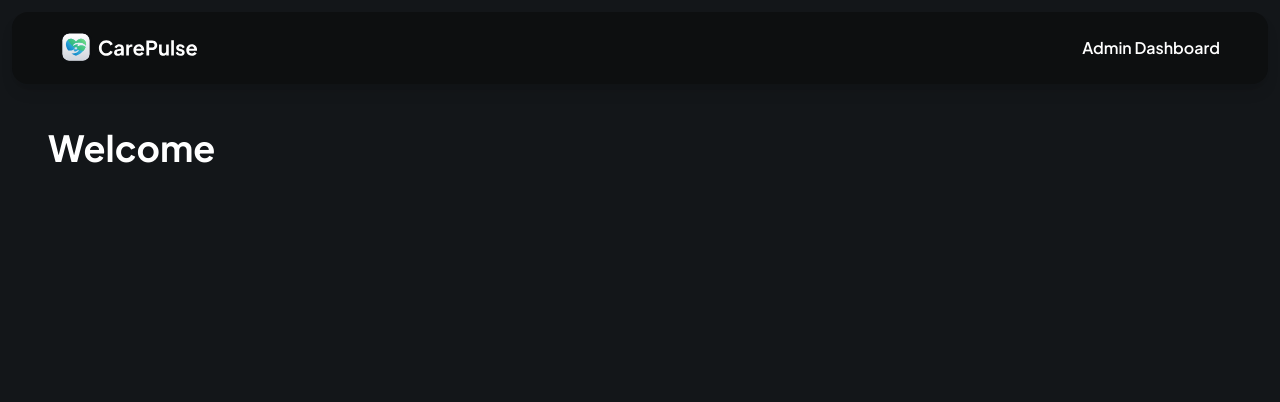
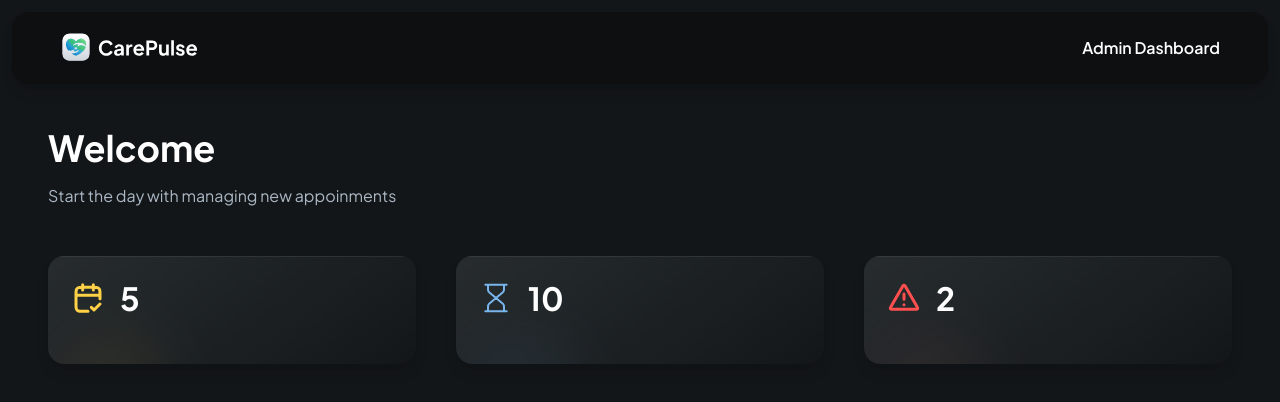
Before and after one commit to trungho1411/Healthcare-System-Application, a Next.js app: page /admin in a window 1280 px wide. Shown: the top 402 px of the page. Built offline with nearby package versions, Linux system fonts and the light colour scheme.

Commit message:
component statCard added with clsx style, raw data

```diff
--- a/app/admin/page.tsx
+++ b/app/admin/page.tsx
@@ -1,3 +1,4 @@
+import StatCard from '@/components/StatCard'
 import Image from 'next/image'
 import Link from 'next/link'
 import React from 'react'
@@ -23,6 +24,27 @@
                     <h1 className='header'>
                         Welcome
                     </h1>
+                    <p className='text-dark-700'> Start the day with managing new appoinments</p>
+                </section>
+                <section className='admin-stat'>
+                    <StatCard
+                    type='appointments'
+                    count={5}
+                    label="Scheduled appointments"
+                    icon='/assets/icons/appointments.svg'
+                    />
+                    <StatCard
+                    type='pending'
+                    count={10}
+                    label="Pending appointments"
+                    icon='/assets/icons/pending.svg'
+                    />
+                    <StatCard
+                    type='cancelled'
+                    count={2}
+                    label="Cancelled appointments"
+                    icon='/assets/icons/cancelled.svg'
+                    />
                 </section>
 
             </main>
--- /dev/null
+++ b/components/StatCard.tsx
@@ -0,0 +1,36 @@
+import clsx from 'clsx'
+import Image from 'next/image'
+import React from 'react'
+
+interface StatCardProps {
+    type: 'appointments' | 'pending' | 'cancelled'
+    count: number
+    label: string
+    icon: string
+}
+
+const StatCard = ({ count = 0, label, icon, type }: StatCardProps) => {
+    return (
+        <div className={clsx('stat-card', {
+            'bg-appointments': type === 'appointments',
+            'bg-pending': type === 'pending',
+            'bg-cancelled': type === 'cancelled'
+        })}>
+            <div className='flex items-center  gap-4'>
+                <Image
+                    src={icon}
+                    height={32}
+                    width={32}
+                    alt={label}
+                    className='size-8 w-fit'
+                />
+                <h2 className='text-32-bold text-white'>{count}</h2>
+            </div>
+            <p className='text-14-regular'>
+
+            </p>
+        </div>
+    )
+}
+
+export default StatCard
```
